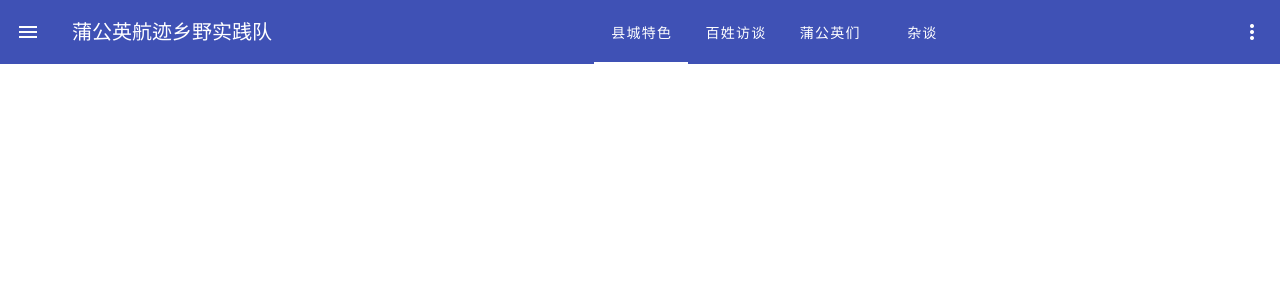
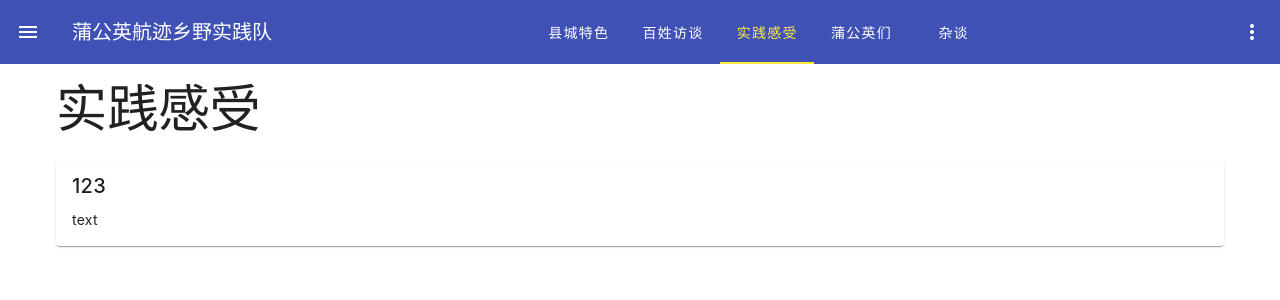
Before and after one commit to TrickEye/dandelion, a Vue app: page /conclusion in a window 1280 px wide. Shown: the top 300 px of the page. Built offline with nearby package versions, Linux system fonts and the light colour scheme.

Commit message:
add: conclusion

```diff
--- a/src/App.vue
+++ b/src/App.vue
@@ -18,6 +18,7 @@
       <v-tabs centered color="yellow">
         <v-tab link to="../overview/">县城特色</v-tab>
         <v-tab link to="../interview/">百姓访谈</v-tab>
+        <v-tab link to="../conclusion/">实践感受</v-tab>
         <v-tab link to="../us/">蒲公英们</v-tab>
         <v-tab link to="../blogs/">杂谈</v-tab>
       </v-tabs>
--- a/src/main.js
+++ b/src/main.js
@@ -46,6 +46,7 @@ const routes = [
     { path: '/interview/shop', component: () => import('./interview/urban/shop.vue') },
     { path: '/interview/secretary', component: () => import('./interview/urban/secretary.vue') },
     { path: '/interview/summary', component: () => import('./interview/interSummary.vue') },
+    { path: '/conclusion', component: () => import('./pages/conclusion.vue')},
     { path: '/us', component: () => import('./pages/aboutus.vue') },
     { path: '/blogs', component: () => import('./pages/blogs.vue') },
     { path: '/blogs/push1', component: () => import('./blogs/push1.vue') },
--- /dev/null
+++ b/src/pages/conclusion.vue
@@ -0,0 +1,19 @@
+<script setup>
+
+</script>
+
+<template>
+
+  <div>
+    <h1 style="padding-bottom: 0.5em;">实践感受</h1>
+<!--    <v-divider></v-divider>-->
+    <v-card>
+      <v-card-title>123</v-card-title>
+      <v-card-text>text</v-card-text>
+    </v-card>
+  </div>
+</template>
+
+<style scoped>
+
+</style>
```
